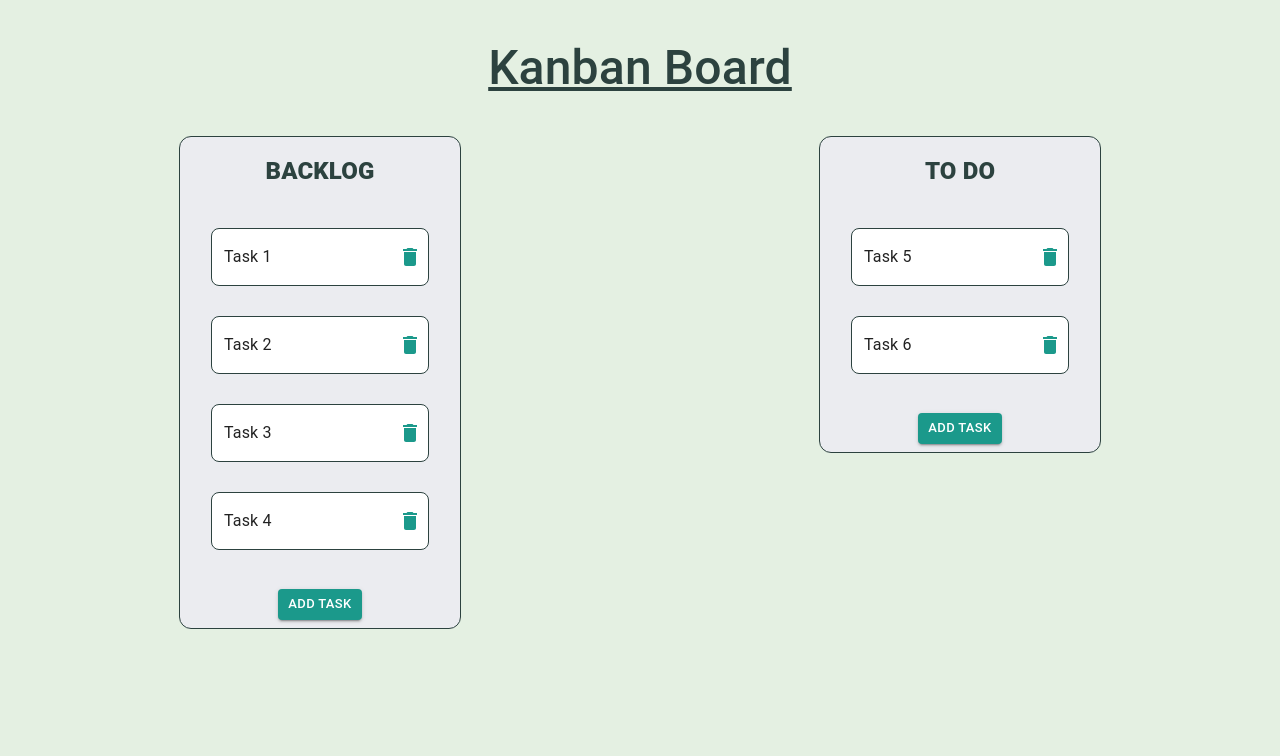
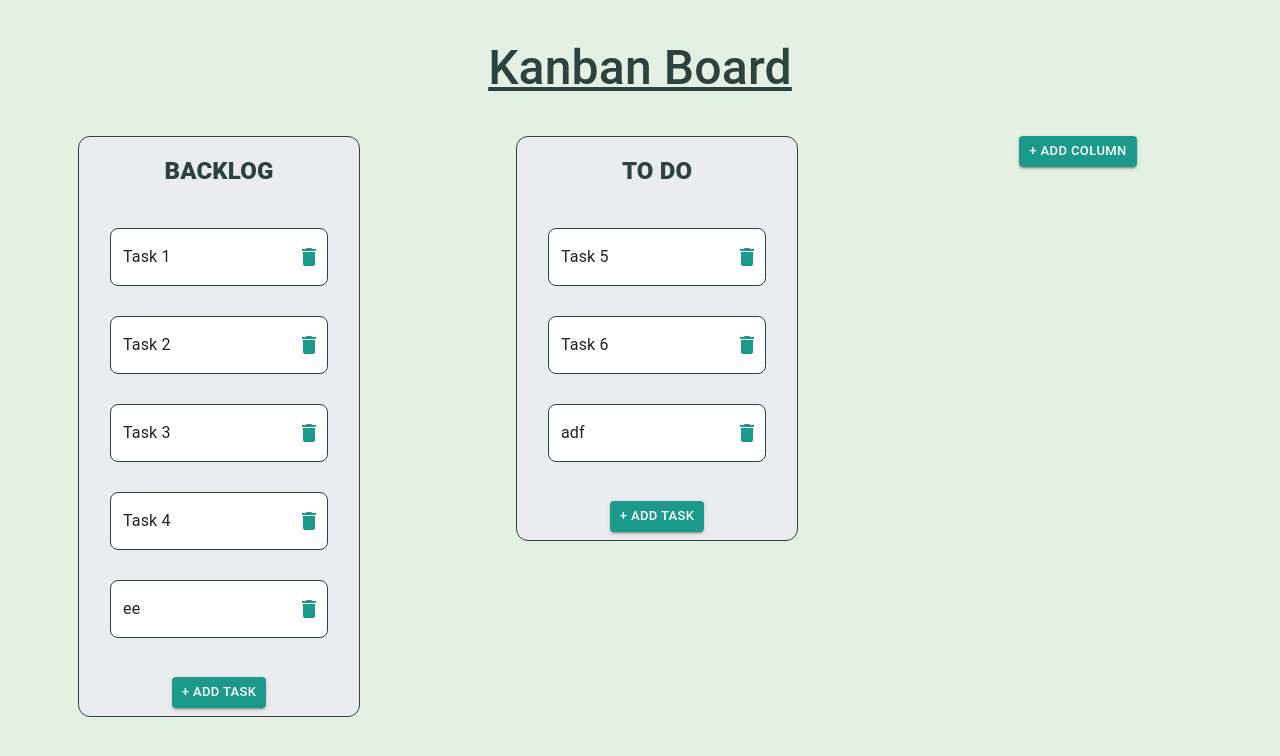
Before and after one commit to raquelsr/REACT-Kanban, a React (Create React App) app in the folder kanban-board/: page / in a window 1280 px wide. Shown: the top 756 px of the page. Built offline with nearby package versions, Linux system fonts and the light colour scheme; data requests are answered from the project's data file.

Commit message:
Add tasks persistent

```diff
--- a/kanban-board/db.json
+++ b/kanban-board/db.json
@@ -1,22 +1,78 @@
 {
   "tasks": [
-    { "id": "task-1", "title": "Task 1" },
-    { "id": "task-2", "title": "Task 2" },
-    { "id": "task-3", "title": "Task 3" },
-    { "id": "task-4", "title": "Task 4" },
-    { "id": "task-5", "title": "Task 5" },
-    { "id": "task-6", "title": "Task 6" }
+    {
+      "id": "task-1",
+      "title": "Task 1"
+    },
+    {
+      "id": "task-2",
+      "title": "Task 2"
+    },
+    {
+      "id": "task-3",
+      "title": "Task 3"
+    },
+    {
+      "id": "task-4",
+      "title": "Task 4"
+    },
+    {
+      "id": "task-5",
+      "title": "Task 5"
+    },
+    {
+      "id": "task-6",
+      "title": "Task 6"
+    },
+    {
+      "id": "1645728736225",
+      "title": "jhh"
+    },
+    {
+      "id": "1645728833395",
+      "title": "kkk"
+    },
+    {
+      "id": "1645729235412",
+      "title": "kkk"
+    },
+    {
+      "id": "1645729299344",
+      "title": "yyy"
+    },
+    {
+      "id": "1645729316466",
+      "title": "yyy"
+    },
+    {
+      "id": "1645729429778",
+      "title": "adf"
+    },
+    {
+      "id": "1645729440987",
+      "title": "ee"
+    }
   ],
   "columns": [
     {
       "id": "column-1",
       "title": "Backlog",
-      "taskIdList": ["task-1", "task-2", "task-3", "task-4"]
+      "taskIdList": [
+        "task-1",
+        "task-2",
+        "task-3",
+        "task-4",
+        "1645729440987"
+      ]
     },
     {
       "id": "column-2",
       "title": "To do",
-      "taskIdList": ["task-5", "task-6"]
+      "taskIdList": [
+        "task-5",
+        "task-6",
+        "1645729429778"
+      ]
     }
   ]
 }
--- a/kanban-board/src/components/Board.js
+++ b/kanban-board/src/components/Board.js
@@ -3,6 +3,8 @@ import { useState, useEffect } from 'react';
 import { Column } from './Column';
 import { DragDropContext } from 'react-beautiful-dnd';
 import { Droppable } from 'react-beautiful-dnd';
+import { InputContainer } from './InputContainer';
+import { TaskService } from '../services/TaskService';
 
 const API_URL = 'http://localhost:3001';
 
@@ -13,21 +15,95 @@ export const Board = () => {
 
   useEffect(() => {
     async function fetchData() {
-      Promise.all([fetch(`${API_URL}/columns`), fetch(`${API_URL}/tasks`)])
-        .then((responses) =>
+      Promise.all([fetch(`${API_URL}/columns`), TaskService.getAll()])
+        .then((responses) => {
           Promise.all(responses.map((response) => response.json())).then(
             (data) => {
               setColumnList(data[0]);
               setTaskList(data[1]);
               setLoading(false);
             }
-          )
-        )
+          );
+        })
 
         .catch((e) => console.log(e));
     }
     fetchData();
   }, []);
+
+  const add = async (title, type, columnId) => {
+    if (title && title != '') {
+      if (type === 'column') {
+        const request = {
+          method: 'POST',
+          headers: { 'Content-Type': 'application/json' },
+          body: JSON.stringify({
+            id: new Date().getTime().toString(),
+            title,
+            taskIdList: [],
+          }),
+        };
+        try {
+          const response = await fetch(
+            'http://localhost:3001/columns',
+            request
+          );
+          const data = await response.json();
+          setColumnList(columnList.concat(data));
+          // check for error response
+          if (!response.ok) {
+            // get error message from body or default to response status
+            const error = (data && data.message) || response.status;
+            return Promise.reject(error);
+          }
+        } catch (e) {
+          console.log('errro');
+        }
+      } else {
+        const request = {
+          method: 'POST',
+          headers: { 'Content-Type': 'application/json' },
+          body: JSON.stringify({
+            id: new Date().getTime().toString(),
+            title,
+          }),
+        };
+        try {
+          const response = await fetch('http://localhost:3001/tasks', request);
+          const dataTask = await response.json();
+          const updateColumn = columnList.find(
+            (column) => column.id === columnId
+          );
+
+          const newTaskIdList = updateColumn.taskIdList.concat(dataTask.id);
+          const request2 = {
+            method: 'PATCH',
+            headers: { 'Content-Type': 'application/json' },
+            body: JSON.stringify({
+              taskIdList: newTaskIdList,
+            }),
+          };
+
+          const response2 = await fetch(
+            'http://localhost:3001/columns/' + updateColumn.id,
+            request2
+          );
+          const columnFinish = await response2.json();
+          const indexUpdate = columnList.findIndex(
+            (column) => columnFinish.id === column.id
+          );
+          const newColumnList = [...columnList]; //ES6
+          newColumnList.splice(indexUpdate, 1);
+          newColumnList.splice(indexUpdate, 0, columnFinish);
+          setTaskList(taskList.concat(dataTask));
+
+          setColumnList(newColumnList);
+        } catch (e) {
+          console.log(e);
+        }
+      }
+    }
+  };
 
   const onDragEnd = (result) => {
     const { destination, source, draggableId, type } = result;
@@ -147,8 +223,10 @@ export const Board = () => {
                     column={column}
                     taskList={taskList}
                     index={index}
+                    add={add}
                   />
                 ))}
+                <InputContainer type="column" add={add} />
                 {provided.placeholder}
               </Box>
             </div>
--- a/kanban-board/src/components/Column.js
+++ b/kanban-board/src/components/Column.js
@@ -3,7 +3,7 @@ import { Box } from '@mui/system';
 import { InputContainer } from './InputContainer';
 import { Droppable, Draggable } from 'react-beautiful-dnd';
 
-export const Column = ({ column, taskList, index }) => {
+export const Column = ({ column, taskList, index, add }) => {
   const taskValues = column.taskIdList.reduce((value, taskId) => {
     const task = taskList.find((task) => task.id === taskId);
     if (task) value.push(task);
@@ -55,7 +55,7 @@ export const Column = ({ column, taskList, index }) => {
                 </Box>
               )}
             </Droppable>
-            <InputContainer />
+            <InputContainer type="task" add={add} columnId={column.id} />
           </Box>
         </div>
       )}
--- a/kanban-board/src/components/InputCard.js
+++ b/kanban-board/src/components/InputCard.js
@@ -1,25 +1,15 @@
 import React, { useState } from 'react';
 import { Button } from '@mui/material';
-import { ButtonGroup } from '@mui/material';
 import { TextField } from '@mui/material';
 import { Box } from '@mui/system';
 
-export const InputCard = ({ setOpen, listId, type }) => {
+export const InputCard = ({ setOpen, type, add, columnId }) => {
   const [title, setTitle] = useState('');
 
   const addMoreCard = (e) => alert('Add more card');
+
   const handleOnChange = (e) => {
     setTitle(e.target.value);
-  };
-
-  const handleBtnConfirm = () => {
-    if (type === 'card') {
-      addMoreCard(title, listId);
-    } else {
-      addMoreCard(title);
-    }
-    setOpen(false);
-    setTitle('');
   };
 
   return (
@@ -32,10 +22,10 @@ export const InputCard = ({ setOpen, listId, type }) => {
       }}
     >
       <TextField
-        onChange={handleOnChange}
         placeholder="Enter text..."
         color="primary"
         autoFocus
+        onChange={handleOnChange}
         sx={{
           background: '#FFF',
           borderRadius: 2,
@@ -53,7 +43,7 @@ export const InputCard = ({ setOpen, listId, type }) => {
           size="small"
           variant="contained"
           sx={{ width: '70px' }}
-          onClick={handleBtnConfirm}
+          onClick={() => add(title, type, columnId)}
         >
           Add
         </Button>
--- a/kanban-board/src/components/InputContainer.js
+++ b/kanban-board/src/components/InputContainer.js
@@ -3,17 +3,27 @@ import Collapse from '@mui/material/Collapse';
 import { InputCard } from './InputCard';
 import { Button } from '@mui/material';
 
-export const InputContainer = ({ listId, type }) => {
+export const InputContainer = ({ columnId, type, add }) => {
   const [open, setOpen] = useState(false);
+
+  const change = (e) => {
+    alert('chagne');
+  };
 
   return (
     <div className="input-container">
       <Collapse in={open}>
-        <InputCard setOpen={setOpen} listId={listId} type={type} />
+        <InputCard
+          setOpen={setOpen}
+          columnId={columnId}
+          type={type}
+          onChange={change}
+          add={add}
+        />
       </Collapse>
       <Collapse in={!open}>
         <Button size="small" variant="contained" onClick={() => setOpen(!open)}>
-          Add task
+          {type === 'task' ? '+ Add task' : '+ Add column'}
         </Button>
       </Collapse>
     </div>
--- /dev/null
+++ b/kanban-board/src/services/HttpService.js
@@ -0,0 +1,6 @@
+export class HttpService {
+  static URL = 'http://localhost:3001';
+  static getAll(endpoint) {
+    return fetch(`${HttpService.URL}/${endpoint}`);
+  }
+}
--- /dev/null
+++ b/kanban-board/src/services/TaskService.js
@@ -0,0 +1,7 @@
+import { HttpService } from './HttpService';
+
+export class TaskService {
+  static getAll() {
+    return HttpService.getAll('tasks');
+  }
+}
```
